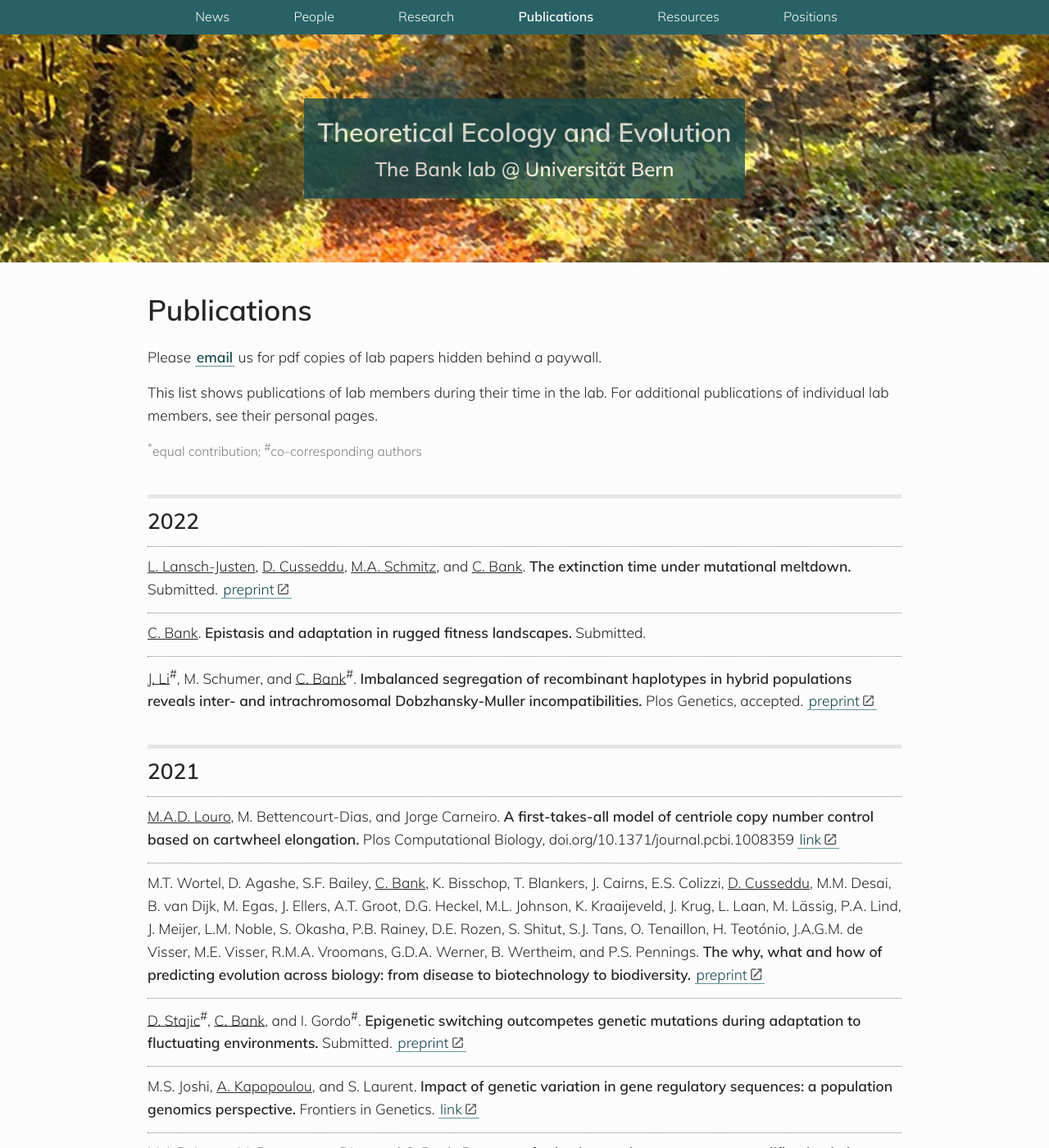
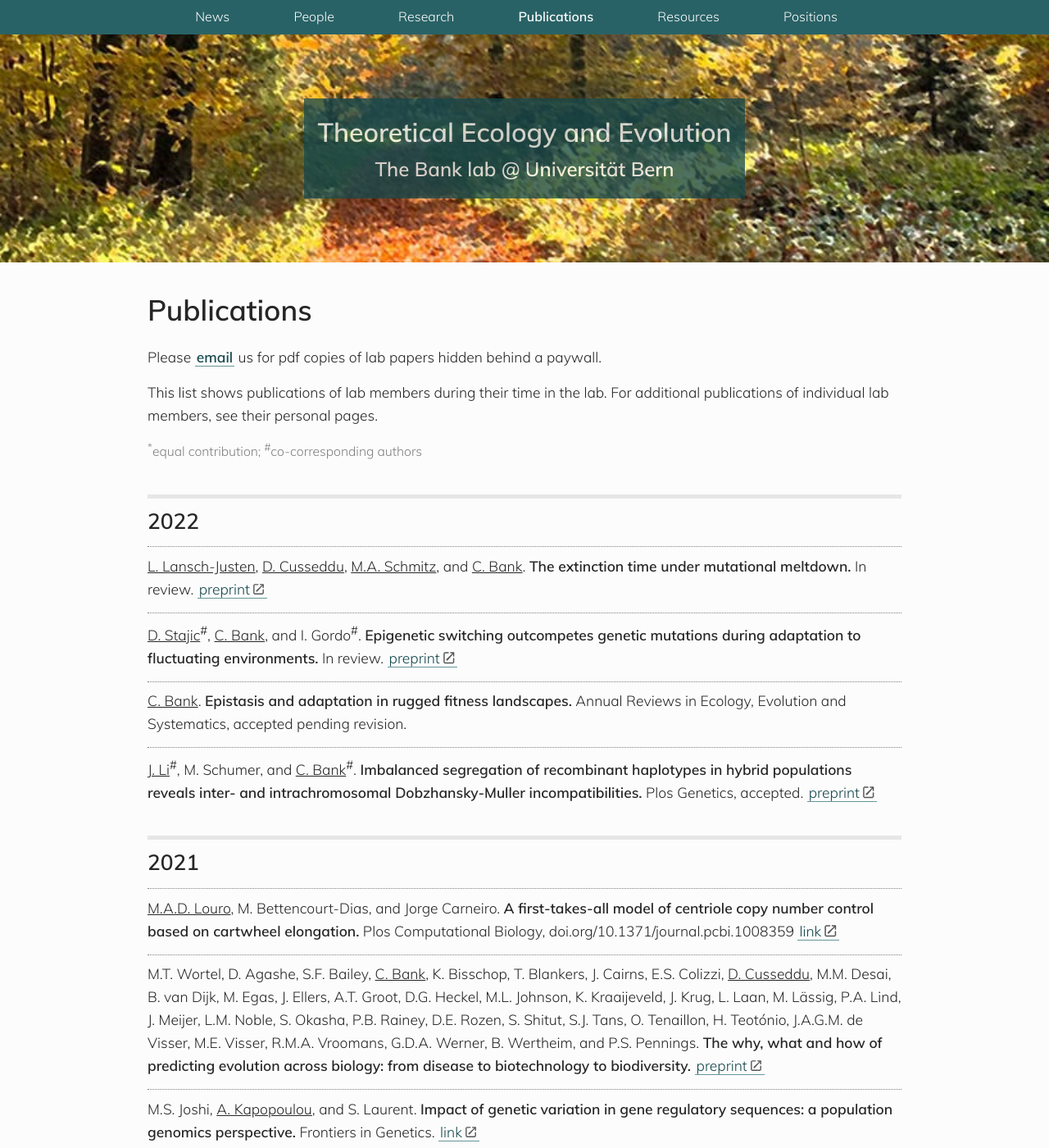
Before and after one commit to banklab/banklab.github.io, a Jekyll site: the page built from publications.md, in a window 1280 px wide and 1400 px high. Shown: the whole window at 82% size. Built offline with Jekyll 4.4.1, drawn with Linux system fonts in a browser that asks for light colours; some web fonts are replaced.

Commit message:
Update publications.md
Paper accepted with minor revisions :-)

```diff
--- a/publications.md
+++ b/publications.md
@@ -20,18 +20,20 @@ https://kramdown.gettalong.org/syntax.html#html-blocks
 {:/comment}
 
 ## 2022
-<u>L. Lansch-Justen</u>, <u>D. Cusseddu</u>, <u>M.A. Schmitz</u>, and  <u>C. Bank</u>. **The extinction time under mutational meltdown.** Submitted. [preprint](https://www.biorxiv.org/content/10.1101/2022.02.01.478601)
 
-<u>C. Bank</u>. **Epistasis and adaptation in rugged fitness landscapes.** Submitted.
+<u>L. Lansch-Justen</u>, <u>D. Cusseddu</u>, <u>M.A. Schmitz</u>, and  <u>C. Bank</u>. **The extinction time under mutational meltdown.** In review. [preprint](https://www.biorxiv.org/content/10.1101/2022.02.01.478601)
+
+<u>D. Stajic</u><sup>#</sup>, <u>C. Bank</u>, and I. Gordo<sup>#</sup>. **Epigenetic switching outcompetes genetic mutations during adaptation to fluctuating environments.** In review. [preprint](https://www.biorxiv.org/content/10.1101/2021.03.11.434930v1.abstract)
+
+<u>C. Bank</u>. **Epistasis and adaptation in rugged fitness landscapes.** Annual Reviews in Ecology, Evolution and Systematics, accepted pending revision.
 
 <u>J. Li</u><sup>#</sup>, M. Schumer, and <u>C. Bank</u><sup>#</sup>. **Imbalanced segregation of recombinant haplotypes in hybrid populations reveals inter- and intrachromosomal Dobzhansky-Muller incompatibilities.** Plos Genetics, accepted. [preprint](https://www.biorxiv.org/content/10.1101/2021.08.04.454891v1)
 
 ## 2021
+
 <u>M.A.D. Louro</u>, M. Bettencourt-Dias, and Jorge Carneiro. **A first-takes-all model of centriole copy number control based on cartwheel elongation.** Plos Computational Biology, doi.org/10.1371/journal.pcbi.1008359 [link](https://journals.plos.org/ploscompbiol/article?id=10.1371/journal.pcbi.1008359)
 
 M.T. Wortel, D. Agashe, S.F. Bailey, <u>C. Bank</u>, K. Bisschop, T. Blankers, J. Cairns, E.S. Colizzi, <u>D. Cusseddu</u>, M.M. Desai, B. van Dijk, M. Egas, J. Ellers, A.T. Groot, D.G. Heckel, M.L. Johnson, K. Kraaijeveld, J. Krug, L. Laan, M. Lässig, P.A. Lind, J. Meijer, L.M. Noble, S. Okasha, P.B. Rainey, D.E. Rozen, S. Shitut, S.J. Tans, O. Tenaillon, H. Teotónio, J.A.G.M. de Visser, M.E. Visser, R.M.A. Vroomans, G.D.A. Werner, B. Wertheim, and P.S. Pennings. **The why, what and how of predicting evolution across biology: from disease to biotechnology to biodiversity.** [preprint](https://ecoevorxiv.org/4u3mg/)
-
-<u>D. Stajic</u><sup>#</sup>, <u>C. Bank</u>, and I. Gordo<sup>#</sup>. **Epigenetic switching outcompetes genetic mutations during adaptation to fluctuating environments.** Submitted. [preprint](https://www.biorxiv.org/content/10.1101/2021.03.11.434930v1.abstract)
 
 M.S. Joshi, <u>A. Kapopoulou</u>, and S. Laurent. **Impact of genetic variation in gene regulatory sequences: a population genomics perspective.** Frontiers in Genetics. [link](https://doi.org/10.3389/fgene.2021.660899)
 
@@ -67,7 +69,6 @@ S. Ramos, A.R. Carlos, B. Sundaram, V. Jeney, A. Ribeiro, R. Gozzelino, <u>C. Ba
 
 <u>I. Fragata</u>, <u>A. Blanckaert</u>, <u>M.A.D. Louro</u>, D.A. Liberles, and <u>C. Bank</u>. **Evolution in the light of fitness landscape theory.** Trends in Ecology and Evolution, doi: 10.1016/j.tree.2018.10.009 [link](https://doi.org/10.1016/j.tree.2018.10.009) or [preprint](https://www.dropbox.com/s/wiy9doprw3nhoe2/tree_ms.pdf?dl=0)
 
-
 ## 2018
 
 <u>A. Blanckaert</u>, and <u>C. Bank</u>. **In search of the Goldilocks zone for hybrid speciation.** Plos Genetics, doi: 10.1371/journal.pgen.1007613 [link](https://doi.org/10.1371/journal.pgen.1007613) or [preprint](https://doi.org/10.1101/266254)
@@ -84,7 +85,6 @@ J.A.G.M. de Visser<sup>#</sup>, S.F. Elena<sup>#</sup>, <u>I. Fragata</u><sup>#<
 
 <u>A.-H. Ghenu</u><sup>*</sup>, <u>A. Blanckaert</u><sup>*</sup>, R.K. Butlin, J. Kulmuni, and <u>C. Bank</u>. **Conflict between heterozygote advantage and hybrid incompatibility in haplodiploids (and sex chromosomes).** Molecular Ecology, doi: 10.1111/mec.14482 [link](http://onlinelibrary.wiley.com/doi/10.1111/mec.14482/abstract) or [preprint](https://doi.org/10.1101/196469). Read our summary of this article [here](https://evoldynamics.org/2018/02/08/conflict-between-heterozygote-advantage-and-hybrid-incompatibility-in-haplodiploids-and-sex-chromosomes/).
 
-
 ## 2017
 
 <u>I. Fragata</u>, and <u>C. Bank</u>. **What doesn’t kill us makes us stronger: can Fisher’s Geometric model predict antibiotic resistance evolution?** Peer Community in Evolutionary Biology, doi:10.24072/pci.evolbiol.100028 (A post-print recommendation of [Harmand et al., 2016, Evolution](https://doi.org/10.1111/evo.13111).) [link](https://doi.org/10.24072/pci.evolbiol.100028)
@@ -92,7 +92,6 @@ J.A.G.M. de Visser<sup>#</sup>, S.F. Elena<sup>#</sup>, <u>I. Fragata</u><sup>#<
 L. Ormond, P. Liu, S. Matuszewski, N. Renzette, <u>C. Bank</u>, K.B. Zeldovich, D.N.A. Bolon, T.F. Kowalik, R.W. Finberg, J.D. Jensen<sup>#</sup>, and J.P. Wang<sup>#</sup>. **The combined effect of oseltamivir and favipiravir on influenza A virus evolution.** Genome Biology and Evolution, doi:10.1093/gbe/evx138 [link](https://doi.org/10.1093/gbe/evx138)
 
 S. Matuszewski, L. Ormond, <u>C. Bank</u>, and J.D. Jensen. **Two sides of the same coin: a population genetics perspective on lethal mutagenesis and mutational meltdown.** Virus Evolution, doi:10.1093/ve/vex004 [link](https://doi.org/10.1093/ve/vex004) or [direct pdf link](http://jjensenlab.org/wp-content/uploads/2016/02/Matuszewski_et_al_2017.pdf)
-
 
 ##  2016
 
@@ -106,11 +105,9 @@ S. Matuszewski<sup>*#</sup>, M.E. Hildebrandt<sup>*</sup>, <u>A.-H. Ghenu</u>, J
 
 L. Jiang, P. Liu, <u>C. Bank</u>, N. Renzette, K. Prachanronarong, L.S. Yilmaz, D.R. Caffrey, K.B. Zeldovich, C.A. Schiffer, T.F. Kowalik, J.D. Jensen, R.W. Finberg, J.P. Wang<sup>#</sup>, and D.N.A. Bolon<sup>#</sup>. **A balance between inhibitor binding and substrate processing confers influenza drug resistance.** Journal of Molecular Biology, doi:10.1016/j.jmb.2015.11.027 [link](https://doi.org/10.1016/j.jmb.2015.11.027)
 
-
 ## 2015
 
 <u>C. Bank</u>, R.T. Hietpas, J.D. Jensen, and D.N.A. Bolon. **A systematic survey of an intragenic epistatic landscape.** Molecular Biology and Evolution, doi:10.1093/molbev/msu301 [link](https://doi.org/10.1093/molbev/msu301) or [preprint](https://doi.org/10.1101/010645)
-
 
 ## 2014
 
@@ -122,11 +119,9 @@ M. Foll<sup>*</sup>, Y.-P. Poh<sup>*</sup>, N. Renzette, A. Ferrer-Admetlla, <u>
 
 O. Seehausen, R.K. Butlin, I. Keller, C. Wagner, J. Boughman, P. Hohenlohe, C. Peichel, G.-P. Saetre, <u>C. Bank</u>, A. Brännström, A. Brelsford, C. Clarkson, F. Eroukhmanoff, J.L. Feder, M.C. Fischer, A.D. Foote, P. Franchini, C.D. Jiggins, F.C. Jones, A.K. Lindholm, K. Lucek, M.E. Maan, D.A. Marques, S.H. Martin, B. Matthews, J.I. Meier, M. Möst, M.W. Nachman, E. Nonaka, C.L. Peichel, D.J. Rennison, G.-P. Saetre, J. Schwarzer, C.E. Wagner, E.T. Watson, A.M. Westram, and A. Widmer. **Genomics and the origin of species.** Nature Reviews Genetics, doi:10.1038/nrg3644 [link](https://doi.org/10.1038/nrg3644)
 
-
 ## 2013
 
 R.T. Hietpas<sup>*</sup>, <u>C. Bank</u><sup>*</sup>, J.D. Jensen<sup>#</sup>, and D.N.A. Bolon<sup>#</sup>. **Shifting fitness landscapes in response to altered environments.** Evolution, doi:10.1111/evo.12207 [link](https://doi.org/10.1111/evo.12207) or [direct pdf link](http://jjensenlab.org/wp-content/uploads/2016/02/hietpas_et_al_2013.pdf)
-
 
 ## 2012
 
```
